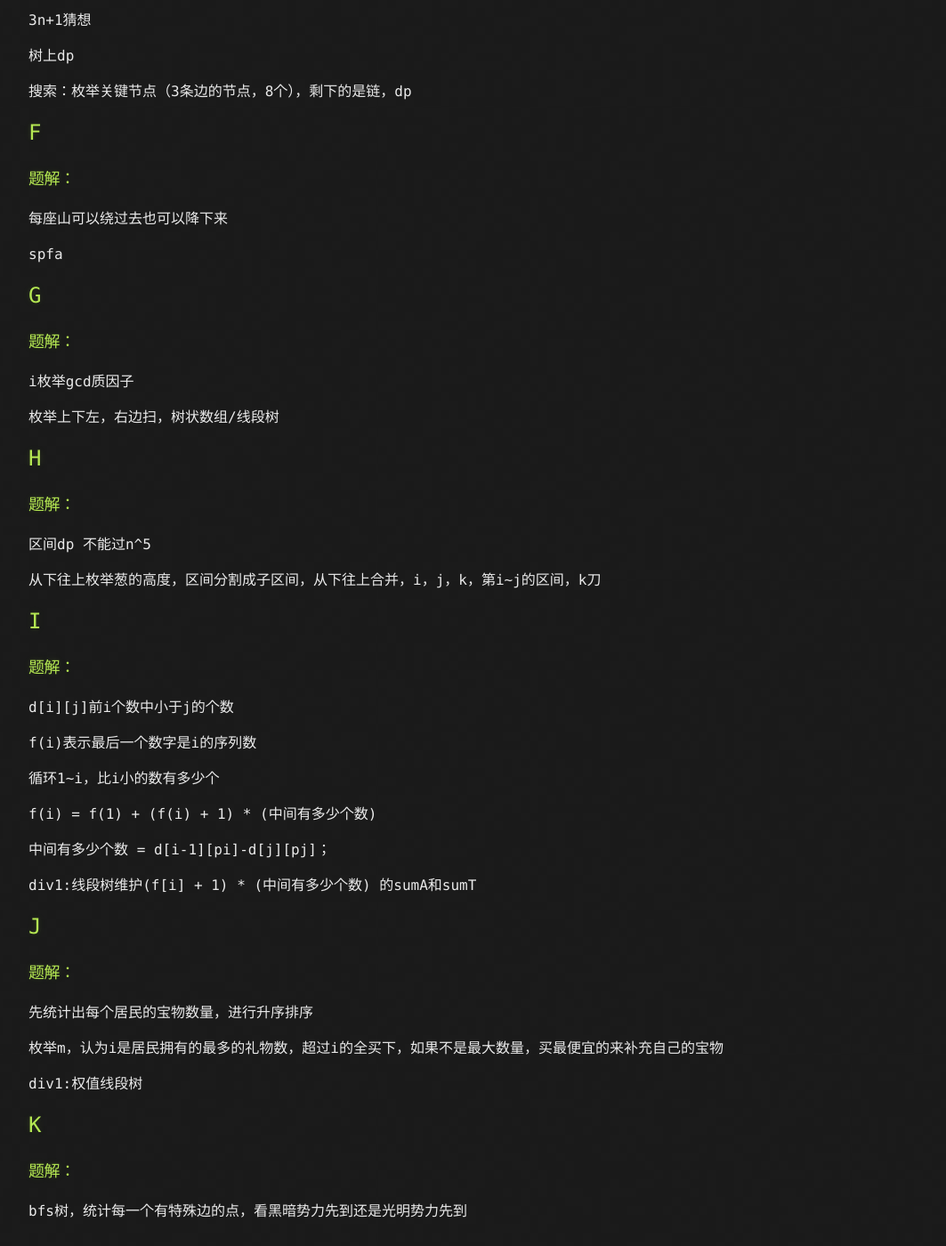
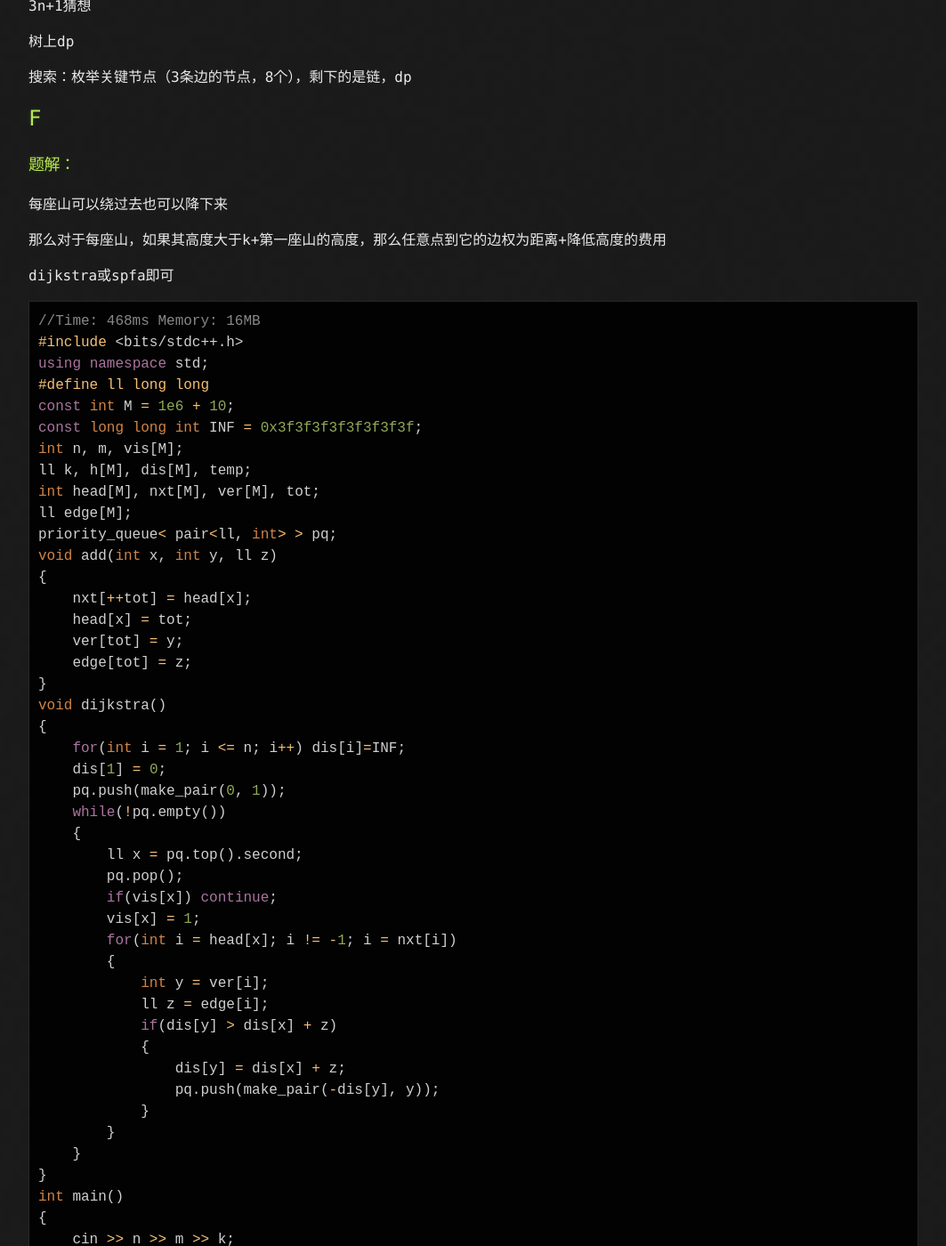
Before and after one commit to JingzeWang/Blog-for-ACM, a Jekyll site: the page built from Wannafly2019Winter/Wannafly2019_Day1.md, in a window 1280 px wide and 1400 px high, scrolled down 2008 px. Shown: the whole window at 89% size, without its empty margins (108-1171 px from the left). Built offline with Jekyll 4.4.1, drawn with Linux system fonts in a browser that asks for light colours; our own code applies the rules of GitHub Pages for plain Markdown files; some of the changed text lies outside the part shown.

Commit message:
Update Wannafly2019_Day1.md

````diff
--- a/Wannafly2019Winter/Wannafly2019_Day1.md
+++ b/Wannafly2019Winter/Wannafly2019_Day1.md
@@ -11,11 +11,12 @@
 
 ### 题解：
 
-dp\[i]\[j]\[k]: i,j表示位置,k表示时间,dp每个位置对应时间的最大糖果数
+> div2版本
 
-div2版本
+dp\[i]\[j]\[k]: i，j表示位置，k表示时间，dp每个位置对应时间的最大糖果数
 
 ```c++
+//Time: 11ms Memory: 14MB
 #include <bits/stdc++.h>
 using namespace std;
 int dp[10200][12][12], a[12][12], vis[10200][12][12], n, m, c, t[12][12], sx, sy, tx, ty;
@@ -85,7 +84,73 @@ n<=2一定可行
 
 每座山可以绕过去也可以降下来
 
-spfa
+那么对于每座山，如果其高度大于k+第一座山的高度，那么任意点到它的边权为距离+降低高度的费用
+
+dijkstra或spfa即可
+
+```c++
+//Time: 468ms Memory: 16MB
+#include <bits/stdc++.h>
+using namespace std;
+#define ll long long
+const int M = 1e6 + 10;
+const long long int INF = 0x3f3f3f3f3f3f3f3f;
+int n, m, vis[M];
+ll k, h[M], dis[M], temp;
+int head[M], nxt[M], ver[M], tot;
+ll edge[M];
+priority_queue< pair<ll, int> > pq;
+void add(int x, int y, ll z)
+{
+    nxt[++tot] = head[x];
+    head[x] = tot;
+    ver[tot] = y;
+    edge[tot] = z;
+}
+void dijkstra()
+{
+    for(int i = 1; i <= n; i++) dis[i]=INF;
+    dis[1] = 0;
+    pq.push(make_pair(0, 1));
+    while(!pq.empty())
+    {
+        ll x = pq.top().second;
+        pq.pop();
+        if(vis[x]) continue;
+        vis[x] = 1;
+        for(int i = head[x]; i != -1; i = nxt[i])
+        {
+            int y = ver[i];
+            ll z = edge[i];
+            if(dis[y] > dis[x] + z)
+            {
+                dis[y] = dis[x] + z;
+                pq.push(make_pair(-dis[y], y));
+            }
+        }
+    }
+}
+int main()
+{
+    cin >> n >> m >> k;
+    for(int i = 1; i <= n; ++i) cin >> h[i];
+    k += h[1];
+    memset(head, -1, sizeof(head));
+    while(m--)
+    {
+        int u, v;
+        ll w;
+        cin >> u >> v >> w;
+        if(h[v] >= k) add(u, v, w + (h[v] - k) * (h[v] - k));
+        else add(u, v, w);
+        if(h[u] >= k) add(v, u, w + (h[u] - k) * (h[u] - k));
+        else add(v, u, w);
+    }
+    dijkstra();
+    cout << dis[n];
+    return 0;
+}
+```
 
 ## G
 
````
Also changed, not shown: other parts of Wannafly2019Winter/Wannafly2019_Day1.md (+1 -3 lines).
